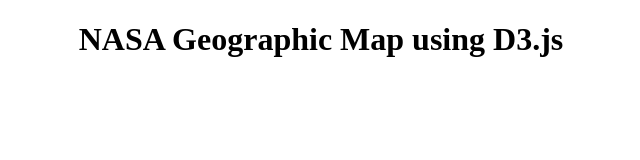
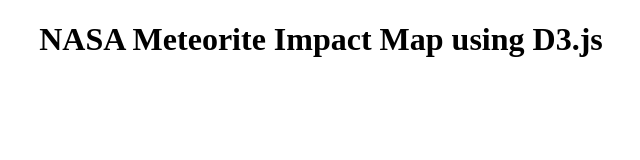
Before and after one commit to kylem038/nasa-d3, a website: page index.html in a window 1280 px wide. Shown: the whole page, without its empty margins (319-959 px from the left). Drawn offline with nearby package versions, Linux system fonts and the light colour scheme; no server answers.

Commit message:
Update title

```diff
--- a/index.html
+++ b/index.html
@@ -6,7 +6,7 @@
 </head>
 
 <body>
-    <h1>NASA Geographic Map using D3.js</h1>
+    <h1>NASA Meteorite Impact Map using D3.js</h1>
 
     <script src="https://d3js.org/d3.v5.min.js"></script>
     <script src="https://unpkg.com/topojson@3"></script>
```
